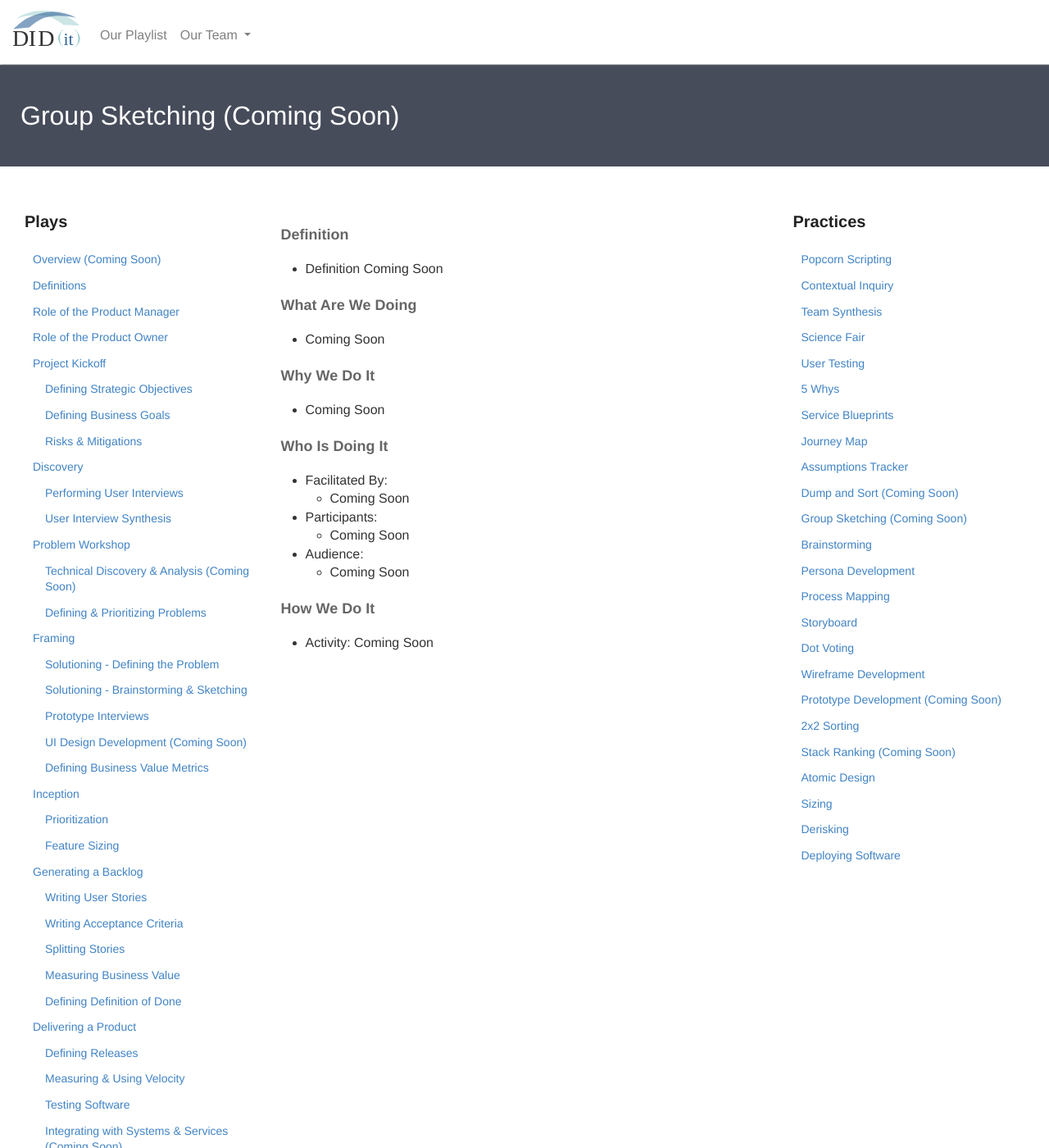
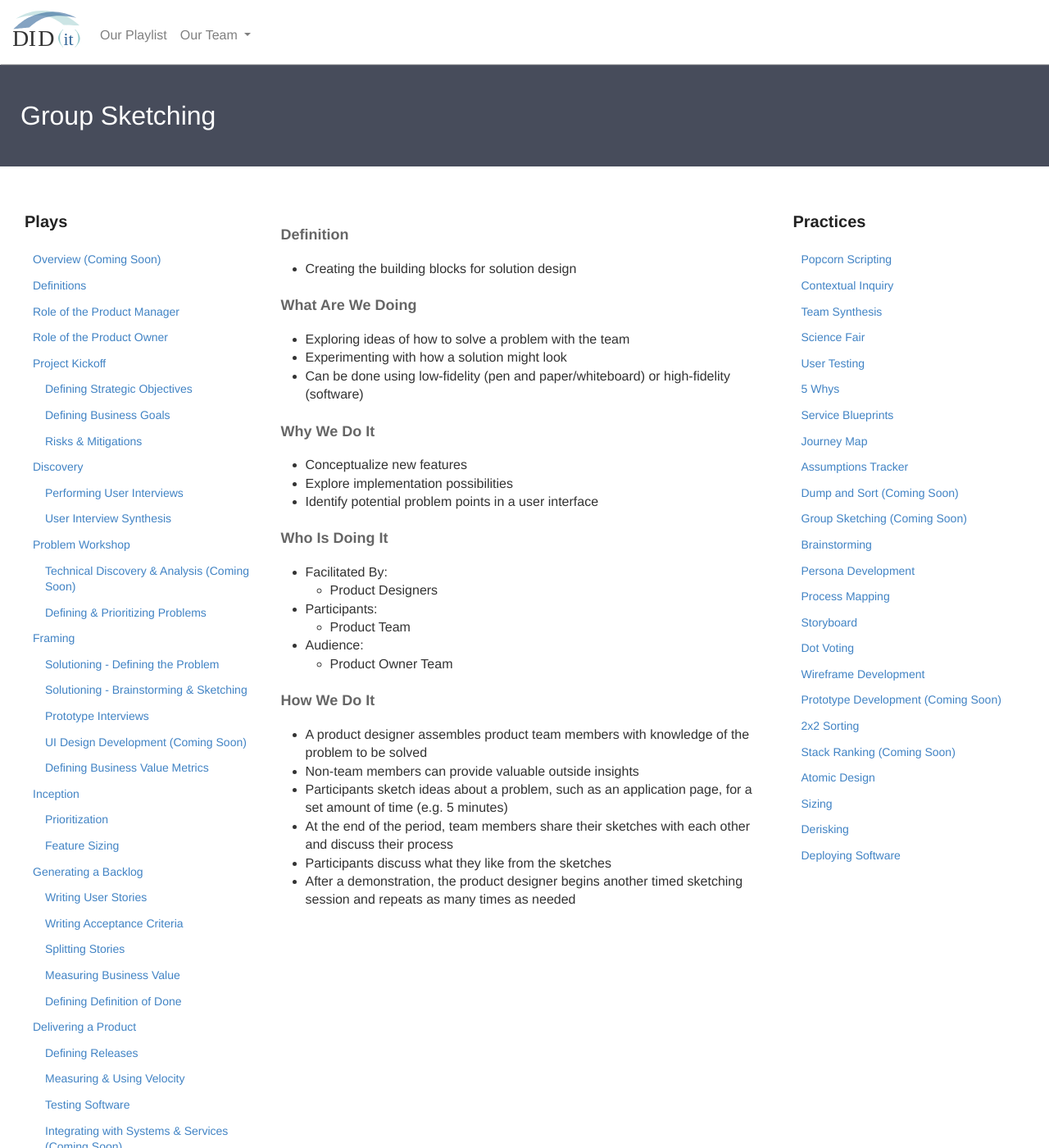
Before and after one commit to KnightPointSystems/kps_playbook, a Jekyll site: the page built from group-sketching.md, in a window 1280 px wide and 1400 px high. Shown: the whole window at 82% size. Built offline with Jekyll 4.4.1, drawn with Linux system fonts in a browser that asks for light colours; nearby versions of some CDN libraries.

Commit message:
Update group-sketching.md

```diff
--- a/group-sketching.md
+++ b/group-sketching.md
@@ -1,7 +1,7 @@
 ---
 layout: page
-title: Group Sketching (Coming Soon)
-header: Group Sketching (Coming Soon)
+title: Group Sketching
+header: Group Sketching
 permalink: /group-sketching/
 ---
 <div class="row">
@@ -13,19 +13,23 @@ permalink: /group-sketching/
             Definition
         </h4>
 		<ul>
-		<li>Definition Coming Soon</li>
+		<li>Creating the building blocks for solution design</li>
 		</ul>
         <h4 class="What" id="What">
             What Are We Doing
         </h4>
 	<ul>
-        <li>Coming Soon</li>
+		<li>Exploring ideas of how to solve a problem with the team</li>
+		<li>Experimenting with how a solution might look</li>
+		<li>Can be done using low-fidelity (pen and paper/whiteboard) or high-fidelity (software)</li>
 	</ul>
         <h4 class="Why" id="Why">
             Why We Do It
         </h4>
             <ul>
-                <li>Coming Soon</li>
+                <li>Conceptualize new features</li>
+		<li>Explore implementation possibilities</li>
+		<li>Identify potential problem points in a user interface</li>
 	    </ul>
         <h4 class="Who" id="Who">
             Who Is Doing It
@@ -33,17 +37,17 @@ permalink: /group-sketching/
             <ul>
                 <li>Facilitated By:
     	            <ul>
-        	      <li>Coming Soon</li>
+        	      <li>Product Designers</li>
     	            </ul>
                  </li>
                 <li>Participants:
     	            <ul>
-                      <li>Coming Soon</li>
+                      <li>Product Team</li>
                     </ul>
                 </li>
                 <li>Audience:
     	            <ul>
-                      <li>Coming Soon</li>
+                      <li>Product Owner Team</li>
                   </ul>
                 </li>
             </ul>
@@ -51,7 +55,12 @@ permalink: /group-sketching/
             How We Do It
         </h4>
             <ul>
-               <li>Activity: Coming Soon</li>
+               <li>A product designer assembles product team members with knowledge of the problem to be solved</li>
+		<li>Non-team members can provide valuable outside insights</li>
+		<li>Participants sketch ideas about a problem, such as an application page, for a set amount of time (e.g. 5 minutes)</li>
+		<li>At the end of the period, team members share their sketches with each other and discuss their process</li>
+		<li>Participants discuss what they like from the sketches</li>
+		<li>After a demonstration, the product designer begins another timed sketching session and repeats as many times as needed</li>
             </ul>
     </div>
     <div class="col-md-3">
```
